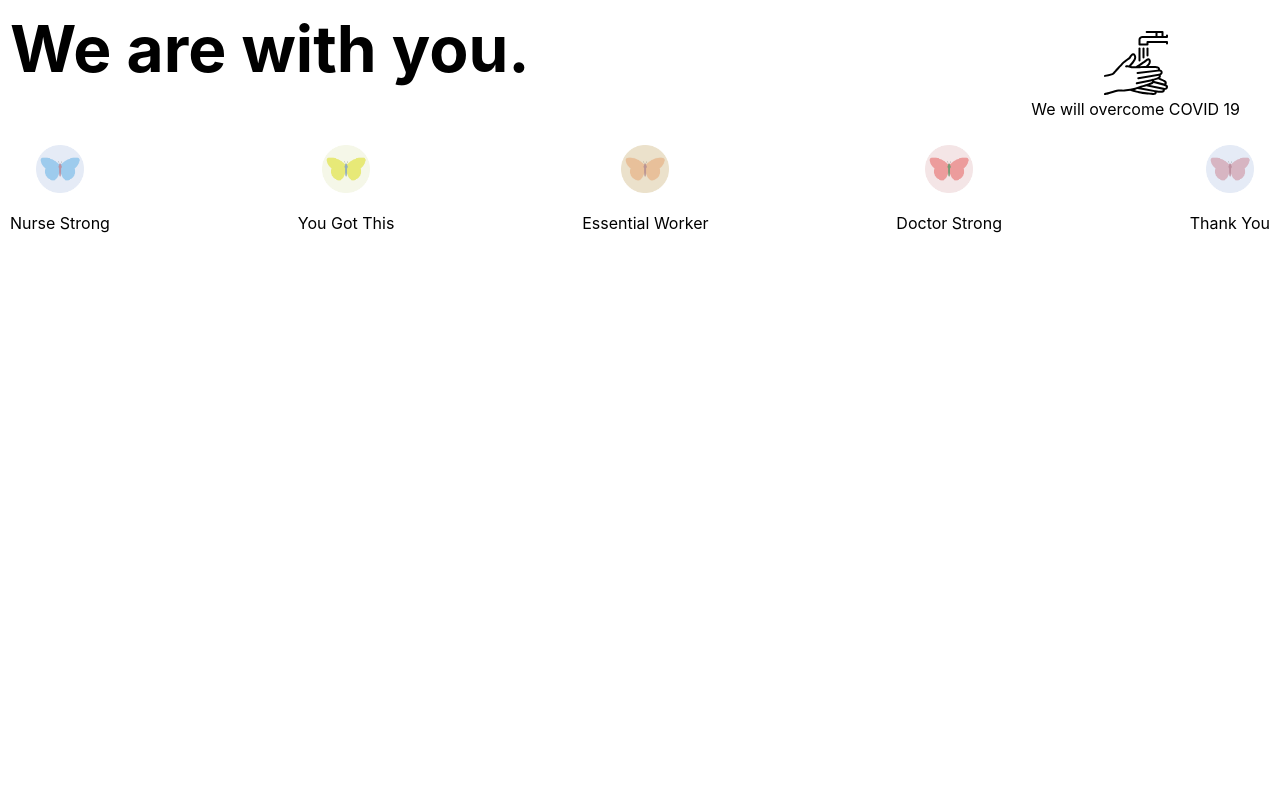
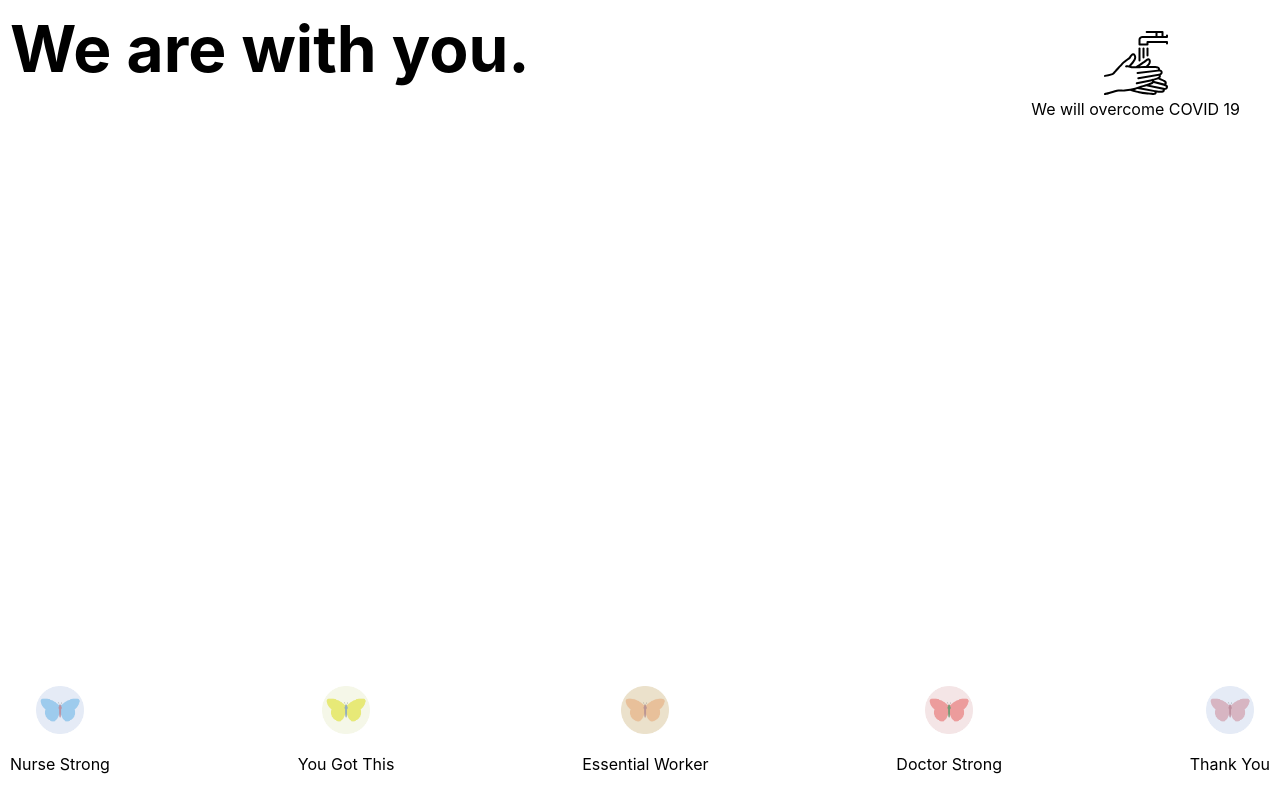
Before and after one commit to karuna24s/butterfly-client, a React (Create React App) app: page / in a window 1280 px wide. Built offline with nearby package versions, Linux system fonts and the light colour scheme; no server answers.

Commit message:
Sticky footer

```diff
--- a/src/App.css
+++ b/src/App.css
@@ -1,4 +1,7 @@
 .App {
+  display: flex;
+  min-height: 100vh;
+  flex-direction: column;
   text-align: center;
 }
 
@@ -36,3 +39,6 @@
     transform: rotate(360deg);
   }
 }
+footer {
+  margin-top: auto;
+}
--- a/src/App.js
+++ b/src/App.js
@@ -1,5 +1,6 @@
 import React, { useState } from "react";
 import Header from "./components/Header/Header.component.js";
+import "./App.css";
 //import ButterflyField from "./components/ButterflyField/ButterflyField.component";
 import Form from "./components/Form/Form.component";
 import socketIOClient from "socket.io-client";
@@ -20,10 +21,11 @@ const App = () => {
   });
 
   return (
-    <div style={{ textAlign: "center" }}>
+    <div className="App">
       <Header handwashing={handwashing} />
-      {/* <ButterflyField  /> */}
-      <Form butterflyAnimation={pathName} />
+      <footer>
+        <Form butterflyAnimation={pathName} />
+      </footer>
     </div>
   );
 };
--- a/src/components/Form/Form.module.css
+++ b/src/components/Form/Form.module.css
@@ -1,5 +1,4 @@
 .buttonsRow {
-  position: relative;
   display: flex;
   justify-content: space-between;
   text-align: center;
```
